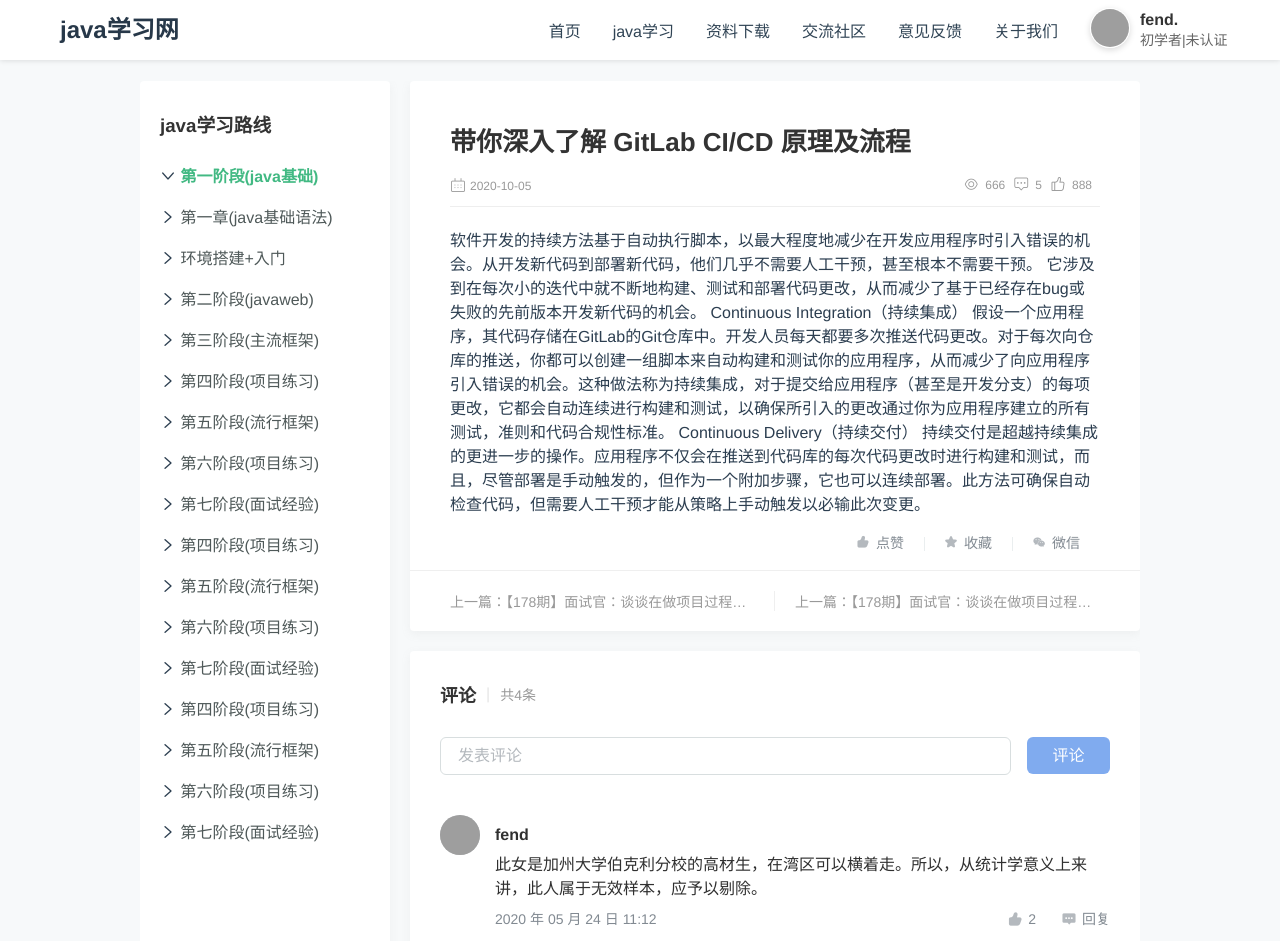
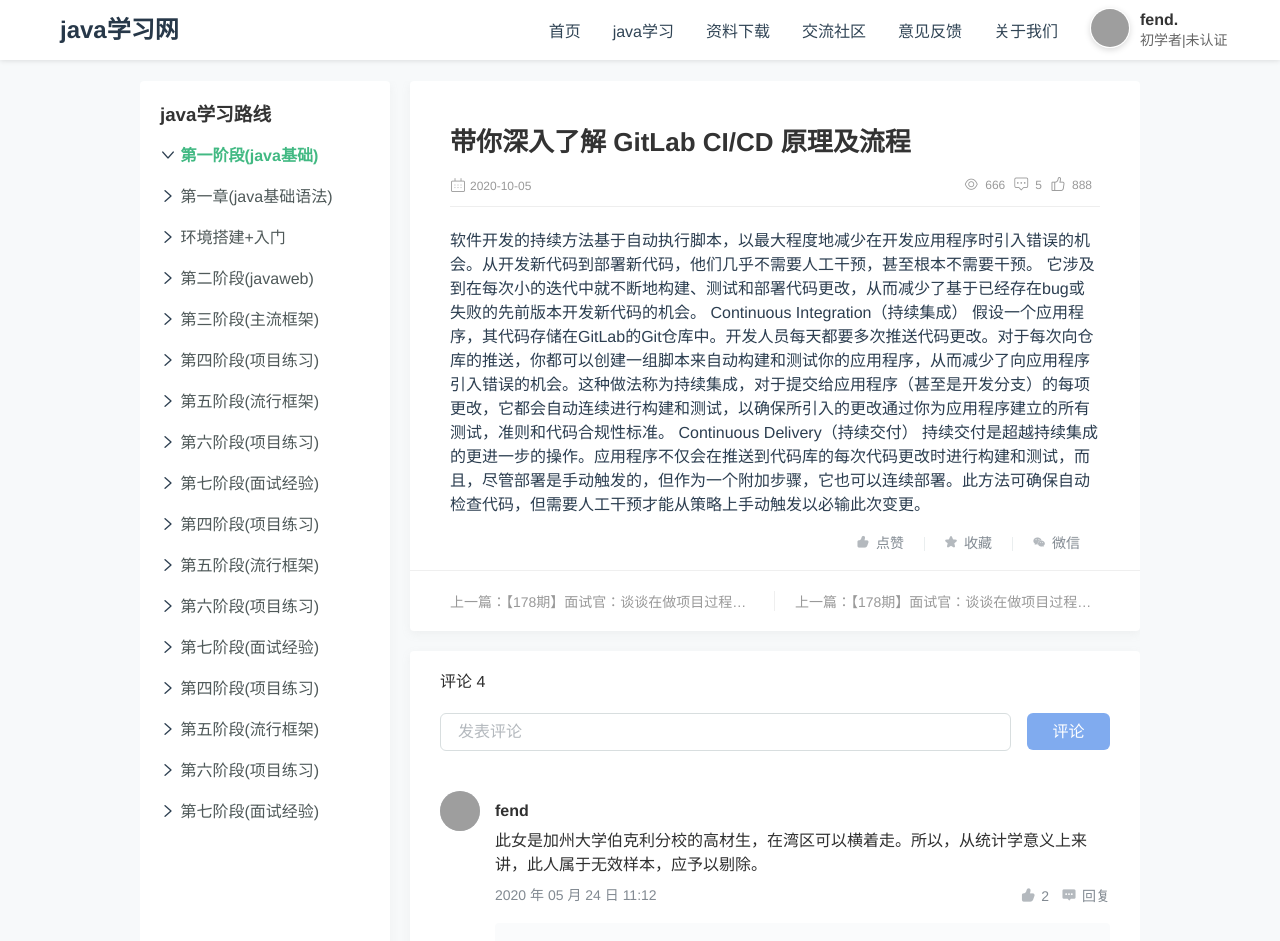
Before and after one commit to hmzgit/java-study, a Vue app: page /#/home/list-1 in a window 1280 px wide. Shown: the top 941 px of the page. Built offline with nearby package versions, Linux system fonts and the light colour scheme; grey boxes are pictures that could not be loaded.

Commit message:
完善资料下载

```diff
--- a/package.json
+++ b/package.json
@@ -10,6 +10,7 @@
     "build": "node build/build.js"
   },
   "dependencies": {
+    "clipboard": "^2.0.6",
     "qrcodejs2": "0.0.2",
     "vue": "^2.5.2",
     "vue-router": "^3.0.1"
--- a/src/assets/style/reset.scss
+++ b/src/assets/style/reset.scss
@@ -5,10 +5,10 @@
 }
 
 body {
-    font-family: "PingFang SC", "Microsoft Yahei", "Helvetica Neue", Helvetica, STHeiTi, sans-serif;
+    font-family: 'PingFang SC', 'Microsoft Yahei', 'Helvetica Neue', Helvetica, STHeiTi, sans-serif;
     color: #2c3e50;
     font-size: 1rem;
-    background-color: #F7F9FA;
+    background-color: #f7f9fa;
 }
 
 a {
@@ -16,7 +16,7 @@ a {
     text-decoration: none;
     color: #304455;
     cursor: pointer;
-    transition: all .15s ease-out;
+    transition: all 0.15s ease-out;
 
     &:hover {
         color: #304455;
@@ -51,12 +51,12 @@ h1 {
     font-size: 2.2rem;
 }
 
-.theme-default-content:not(.custom)>h1:first-child,
-.theme-default-content:not(.custom)>h2:first-child,
-.theme-default-content:not(.custom)>h3:first-child,
-.theme-default-content:not(.custom)>h4:first-child,
-.theme-default-content:not(.custom)>h5:first-child,
-.theme-default-content:not(.custom)>h6:first-child {
+.theme-default-content:not(.custom) > h1:first-child,
+.theme-default-content:not(.custom) > h2:first-child,
+.theme-default-content:not(.custom) > h3:first-child,
+.theme-default-content:not(.custom) > h4:first-child,
+.theme-default-content:not(.custom) > h5:first-child,
+.theme-default-content:not(.custom) > h6:first-child {
     margin-bottom: 1rem;
 }
 
@@ -75,49 +75,49 @@ h1 {
 //     color: #273849;
 // }
 
-h3 {
-    display: block;
-    font-size: 1.17em;
-    margin-block-start: 1em;
-    margin-block-end: 1em;
-    margin-inline-start: 0px;
-    margin-inline-end: 0px;
-}
+// h3 {
+//     display: block;
+//     font-size: 1.17em;
+//     margin-block-start: 1em;
+//     margin-block-end: 1em;
+//     margin-inline-start: 0px;
+//     margin-inline-end: 0px;
+// }
 
 i,
 em {
     font-style: normal;
 }
 
-input[type=number],
+input[type='number'],
 textarea {
     -moz-appearance: textfield;
 }
 
-input[type=number]::-webkit-inner-spin-button,
-input[type=number]::-webkit-outer-spin-button,
-input[type="submit"],
-input[type="search"],
-input[type="reset"] {
+input[type='number']::-webkit-inner-spin-button,
+input[type='number']::-webkit-outer-spin-button,
+input[type='submit'],
+input[type='search'],
+input[type='reset'] {
     -webkit-appearance: none;
 }
 
 ::-webkit-input-placeholder {
     /* WebKit browsers */
-    color: #BEBEBE;
+    color: #bebebe;
 }
 
 :-moz-placeholder {
     /* Mozilla Firefox 4 to 18 */
-    color: #BEBEBE;
+    color: #bebebe;
 }
 
 ::-moz-placeholder {
     /* Mozilla Firefox 19+ */
-    color: #BEBEBE;
+    color: #bebebe;
 }
 
 :-ms-input-placeholder {
     /* Internet Explorer 10+ */
-    color: #BEBEBE;
+    color: #bebebe;
 }
--- a/src/pages/download/components/AgreementDialog.vue
+++ b/src/pages/download/components/AgreementDialog.vue
@@ -5,12 +5,14 @@
                 <div class="agreement-title">上传资料须知</div>
                 <div class="agreement-content">
                     <p>
-                        1、分享的链接需要设置永久<span class="examples" @click="examples1 = !examples1">【查看示例】</span>
-                        <img v-if="examples1" src="http://139.159.147.237/images/yongjiu.png" alt="示例图片1">
+                        1、分享的链接需要设置永久
+                        <span class="examples" @click="examples1 = !examples1">【查看示例】</span>
+                        <img v-if="examples1" src="http://139.159.147.237/images/yongjiu.png" alt="示例图片1" />
                     </p>
                     <p>
-                        2、分享的格式需要统一：直接从百度网盘复制过来粘贴就好<span class="examples" @click="examples2 = !examples2">【查看示例】</span>
-                        <img v-if="examples2" src="http://139.159.147.237/images/geshi.png" alt="示例图片2">
+                        2、分享的格式需要统一：直接从百度网盘复制过来粘贴就好
+                        <span class="examples" @click="examples2 = !examples2">【查看示例】</span>
+                        <img v-if="examples2" src="http://139.159.147.237/images/geshi.png" alt="示例图片2" />
                     </p>
                     <p>
                         3、请不要乱分享，也不要重复分享，每次分享的资料管理员会先在后台审核，如果发现恶意分享，警告三次，然后封号处理
@@ -88,7 +90,7 @@ export default {
             margin-bottom: 15px;
 
             .examples {
-        color: #2c2c2c;
+                color: #446586;
                 cursor: pointer;
 
                 &:hover {
--- a/src/pages/download/components/sidebar.vue
+++ b/src/pages/download/components/sidebar.vue
@@ -33,7 +33,7 @@
                             如果资料失效，可以直接联系资料客服微信索取，微信在线时间为：8:00-23:30。请下载后24小时内删除，若侵权请联系客服删除该资料。
                         </p>
                         <p class="bottom">
-                            声明：本站资料整理自互联网，用于Java学习者交流学习使用，对资料版权不负任何法律责任，若有侵权请及时联系客服屏蔽删除
+                            <b>声明：本站资料整理自互联网，用于Java学习者交流学习使用，对资料版权不负任何法律责任，若有侵权请及时联系客服屏蔽删除</b>
                         </p>
                     </div>
                 </div>
--- a/src/pages/home/item/components/comment/ArticleComment.vue
+++ b/src/pages/home/item/components/comment/ArticleComment.vue
@@ -3,11 +3,9 @@
         <section class="article-comment-block">
             <div class="huifu-head">
                 <div class="flex-align">
-                    <strong>评论</strong>
-                    <span class="line">|</span>
-                    <span class="comment_count">
-                        共4条
-                    </span>
+                    <h3 class="comment_title">
+                        评论 4
+                    </h3>
                 </div>
             </div>
             <edit-div @submit="onSubmit" :btnText="btnText" :placeholderText="placeholderText" />
@@ -18,9 +16,9 @@
 </template>
 
 <script>
-import EditDiv from "./EditDiv";
-import list from "./list";
-import empty from "@/components/empty";
+import EditDiv from './EditDiv';
+import list from './list';
+import empty from '@/components/empty';
 export default {
     components: {
         EditDiv,
@@ -29,37 +27,33 @@ export default {
     },
     data() {
         return {
-      placeholderText: "发表评论",
-      btnText: "评论",
+            placeholderText: '发表评论',
+            btnText: '评论',
             list: [
                 {
                     id: 1,
-          head:
-            "https://mirror-gold-cdn.xitu.io/168e09bdb66bcf662a4?imageView2/1/w/100/h/100/q/85/format/webp/interlace/1",
-          name: "fend",
-          content:
-            " 此女是加州大学伯克利分校的高材生，在湾区可以横着走。所以，从统计学意义上来讲，此人属于无效样本，应予以剔除。",
-          date: "2020 年 05 月 24 日 11:12",
+                    head: 'https://mirror-gold-cdn.xitu.io/168e09bdb66bcf662a4?imageView2/1/w/100/h/100/q/85/format/webp/interlace/1',
+                    name: 'fend',
+                    content: ' 此女是加州大学伯克利分校的高材生，在湾区可以横着走。所以，从统计学意义上来讲，此人属于无效样本，应予以剔除。',
+                    date: '2020 年 05 月 24 日 11:12',
                     like: 2,
                     childs: [
                         {
                             id: 2,
-              head:
-                "//static001.geekbang.org/account/avatar/00/0f/f7/6e/04f9a672.jpg?x-oss-process=image/resize,w_200,h_200",
-              name: "阿牛",
-              content: "网络喷子原型？",
-              date: "一天前",
+                            head: '//static001.geekbang.org/account/avatar/00/0f/f7/6e/04f9a672.jpg?x-oss-process=image/resize,w_200,h_200',
+                            name: '阿牛',
+                            content: '网络喷子原型？',
+                            date: '一天前',
                             like: 0,
-              at: "谋生",
+                            at: '谋生',
                             isReply: false
                         },
                         {
                             id: 3,
-              head:
-                "https://static.woshipm.com/TTW_USER_202004_20200414140658_1283.jpg?imageView2/2/w/80/size-limit/5k!?imageView2/2/w/80/size-limit/5k!",
-              name: "谋生",
-              content: "这不是有手就行？",
-              date: "一周前",
+                            head: 'https://static.woshipm.com/TTW_USER_202004_20200414140658_1283.jpg?imageView2/2/w/80/size-limit/5k!?imageView2/2/w/80/size-limit/5k!',
+                            name: '谋生',
+                            content: '这不是有手就行？',
+                            date: '一周前',
                             like: 1,
                             isReply: false
                         }
@@ -84,29 +78,21 @@ export default {
 <style scoped lang="scss">
 .article-comment-block {
     transition: ease-in-out 0.5s;
-  padding: 30px 30px;
+    padding: 20px 30px;
     background-color: #fff;
     border-radius: 4px;
     box-shadow: 0px 3px 10px 0px rgba(153, 153, 153, 0.1);
     margin-top: 20px;
 
     .huifu-head {
-    padding-bottom: 30px;
+        padding-bottom: 20px;
         position: relative;
 
-    & > div:first-child strong {
-      font-size: 18px;
-      color: #333;
-    }
-
-    & > div:first-child .line {
-      margin: 0 10px;
-      color: #e5e5e5;
-    }
-
-    & > div:first-child .comment_count {
-      font-size: 14px;
-      color: #999;
+        .comment_title {
+            font-size: 16px;
+            color: #2d2d2d;
+            line-height: 22px;
+            font-weight: normal;
         }
     }
 }
--- a/src/pages/home/item/components/comment/list.vue
+++ b/src/pages/home/item/components/comment/list.vue
@@ -15,13 +15,14 @@
                         <span>{{ item.content }}</span>
                     </div>
                     <div class="reply-operation">
+                        <!-- 样式待优化 -->
                         <div class="date">{{ item.date }}</div>
                         <div class="reply-action flex-align">
-                            <span class="like-btn flex-align">
+                            <span class="like-btn font-v-a">
                                 <i class="iconfont icon-dianzan1"></i>
                                 <em>{{ item.like }}</em>
                             </span>
-                            <span class="reply-btn flex-align">
+                            <span class="reply-btn font-v-a">
                                 <i class="iconfont icon-huifu1"></i>
                                 <em>回复</em>
                             </span>
@@ -215,7 +216,7 @@ export default {
                         }
 
                         .reply-btn {
-                            margin-left: 25px;
+                            margin-left: 12px;
                         }
 
                         .iconfont {
```
Also changed, not shown: src/pages/download/components/InquiryDialog.vue (+28 -17 lines), src/pages/download/components/list.vue (+54 -14 lines). Lines whose indentation alone changed are shown as unchanged.
